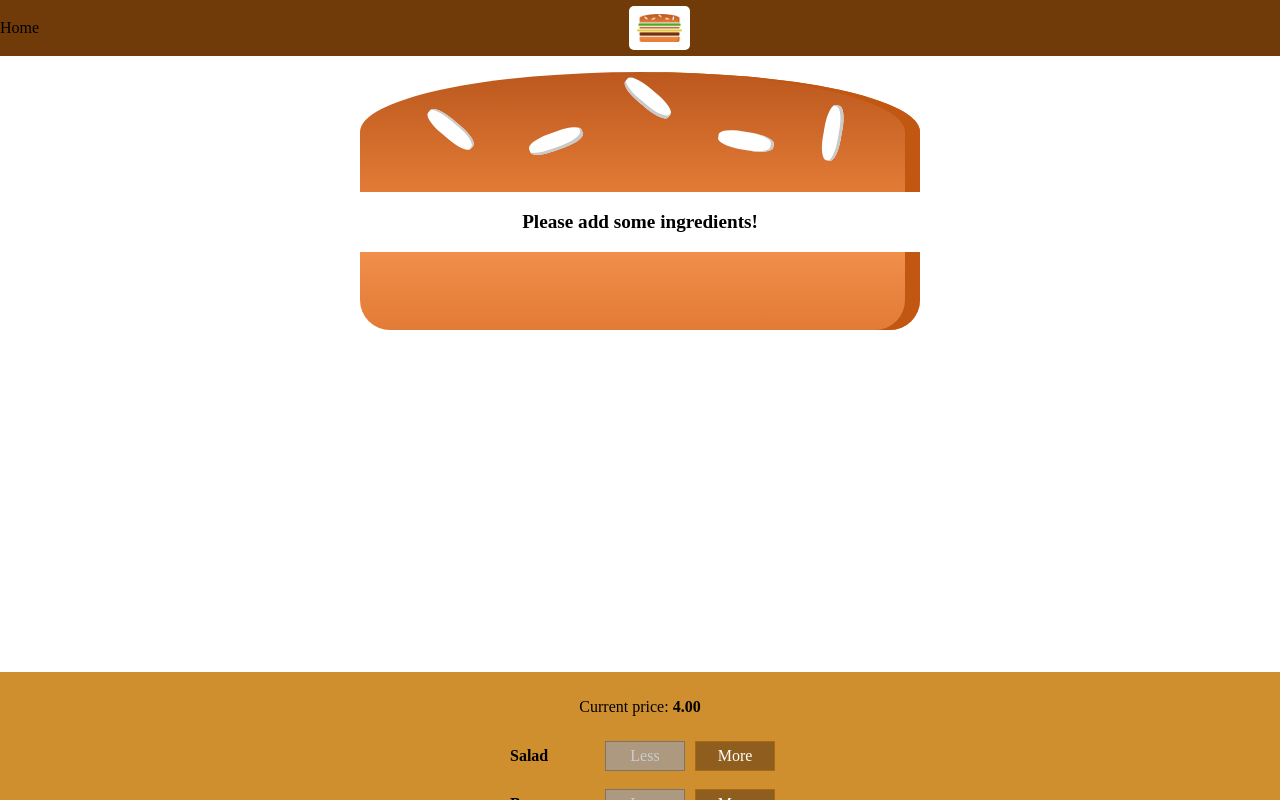
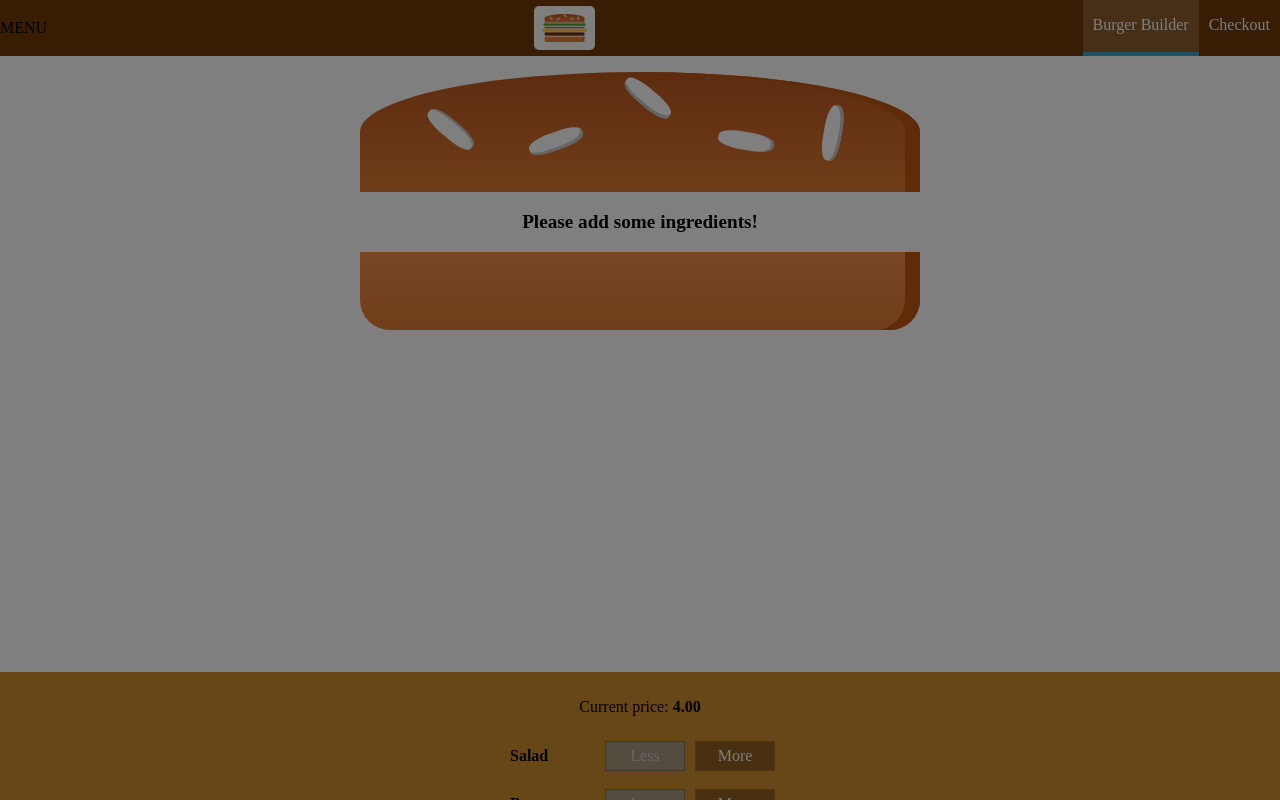
Before and after one commit to AbdelkhalekAmer/Burger-POC, a React (Create React App) app in the folder POC.WebApp/ClientApp/: page / in a window 1280 px wide. Shown: the top 800 px of the page. Built offline with nearby package versions, Linux system fonts and the light colour scheme.

Commit message:
SideDrawer

```diff
--- a/POC.WebApp/ClientApp/src/Components/Layout/Layout.js
+++ b/POC.WebApp/ClientApp/src/Components/Layout/Layout.js
@@ -1,14 +1,32 @@
-import React, { Fragment } from 'react';
+import React, { Fragment, useState } from 'react';
 import classes from './Layout.module.css';
 import Toolbar from '../Navigation/Toolbar/Toolbar';
+import SideDrawer from '../Navigation/SideDrawer/SideDrawer';
 
 const Layout = props => {
-    return (<Fragment>
-        <Toolbar />
-        <main className={ classes.Content }>
-            { props.children }
-        </main>
-    </Fragment>);
+    const [showSideDrawer, setShowSideDrawer] = useState(true);
+
+    const toggleShowSideDawer = () => {
+
+        if (showSideDrawer) {
+            setShowSideDrawer(false);
+        }
+        else {
+            setShowSideDrawer(true);
+        }
+
+    };
+
+    return (
+        <Fragment>
+            <Toolbar />
+            <SideDrawer
+                show={ showSideDrawer }
+                close={ toggleShowSideDawer } />
+            <main className={ classes.Content }>
+                { props.children }
+            </main>
+        </Fragment>);
 };
 
 export default Layout;
--- a/POC.WebApp/ClientApp/src/Components/Logo/Logo.module.css
+++ b/POC.WebApp/ClientApp/src/Components/Logo/Logo.module.css
@@ -1,7 +1,7 @@
 .Logo {
   background-color: white;
   padding: 8px;
-  height: 80%;
+  height: 100%;
   box-sizing: border-box;
   border-radius: 5px;
 }
--- a/POC.WebApp/ClientApp/src/Components/Navigation/NavigationItems/NavigationItem/NavigationItem.js
+++ b/POC.WebApp/ClientApp/src/Components/Navigation/NavigationItems/NavigationItem/NavigationItem.js
@@ -1,6 +1,14 @@
 import React, { Fragment } from 'react';
-import classes from './NavigationItems.module.css';
+import classes from './NavigationItem.module.css';
 
-const NavigationItem = props => ();
+const NavigationItem = props => (
+    <li className={ classes.NavigationItem }>
+        <a
+            href={ props.link }
+            className={ props.active ? classes.active : null }>
+            { props.children }
+        </a>
+    </li >
+);
 
 export default NavigationItem;
--- /dev/null
+++ b/POC.WebApp/ClientApp/src/Components/Navigation/NavigationItems/NavigationItem/NavigationItem.module.css
@@ -0,0 +1,45 @@
+.NavigationItem {
+  margin: 10px 0;
+  box-sizing: border-box;
+  display: block;
+  width: 100%;
+}
+
+.NavigationItem a {
+  color: #8f5c2c;
+  text-decoration: none;
+  width: 100%;
+  box-sizing: border-box;
+  display: block;
+}
+
+.NavigationItem a:hover,
+.NavigationItem a:active,
+.NavigationItem a.active {
+  color: #40a4c8;
+}
+
+@media (min-width: 500px) {
+  .NavigationItem {
+    margin: 0;
+    display: flex;
+    height: 100%;
+    width: auto;
+    align-items: center;
+  }
+
+  .NavigationItem a {
+    color: white;
+    height: 100%;
+    padding: 16px 10px;
+    border-bottom: 4px solid transparent;
+  }
+
+  .NavigationItem a:hover,
+  .NavigationItem a:active,
+  .NavigationItem a.active {
+    background-color: #8f5c2c;
+    border-bottom: 4px solid #40a4c8;
+    color: white;
+  }
+}
--- a/POC.WebApp/ClientApp/src/Components/Navigation/NavigationItems/NavigationItems.js
+++ b/POC.WebApp/ClientApp/src/Components/Navigation/NavigationItems/NavigationItems.js
@@ -1,6 +1,16 @@
-import React, { Fragment } from 'react';
+import React from 'react';
 import classes from './NavigationItems.module.css';
+import NavigationItem from './NavigationItem/NavigationItem';
 
-const NavigationItems = props => ();
+const NavigationItems = props => (
+    <ul className={ classes.NavigationItems }>
+        <NavigationItem link='/' active>
+            Burger Builder
+        </NavigationItem>
+        <NavigationItem link='/'>
+            Checkout
+        </NavigationItem>
+    </ul>
+);
 
 export default NavigationItems;
--- a/POC.WebApp/ClientApp/src/Components/Navigation/NavigationItems/NavigationItems.module.css
+++ b/POC.WebApp/ClientApp/src/Components/Navigation/NavigationItems/NavigationItems.module.css
@@ -3,6 +3,13 @@
   padding: 0;
   list-style: none;
   display: flex;
+  flex-flow: column;
   align-items: center;
   height: 100%;
 }
+
+@media (min-width: 500px) {
+  .NavigationItems {
+    flex-flow: row;
+  }
+}
--- /dev/null
+++ b/POC.WebApp/ClientApp/src/Components/Navigation/SideDrawer/SideDrawer.js
@@ -0,0 +1,31 @@
+import React, { Fragment } from 'react';
+import classes from './SideDrawer.module.css';
+import Logo from '../../Logo/Logo';
+import NavigationItems from "../NavigationItems/NavigationItems";
+import Backdrop from '../../UI/Backdrop/Backdrop';
+
+const SideDrawer = props => {
+    let attachedClasses = [classes.SideDrawer, classes.Close];
+
+    if (props.show) {
+        attachedClasses = [classes.SideDrawer, classes.Open];
+    }
+
+    return (
+        <Fragment>
+            <Backdrop
+                show={ props.show }
+                close={ props.close } />
+            <div className={ attachedClasses.join(' ') }>
+                <div className={ classes.Logo }>
+                    <Logo />
+                </div>
+                <nav>
+                    <NavigationItems />
+                </nav>
+            </div>
+        </Fragment>
+    );
+};
+
+export default SideDrawer;
--- /dev/null
+++ b/POC.WebApp/ClientApp/src/Components/Navigation/SideDrawer/SideDrawer.module.css
@@ -0,0 +1,32 @@
+.SideDrawer {
+  position: fixed;
+  width: 280px;
+  max-width: 70%;
+  height: 100%;
+  left: 0;
+  top: 0;
+  z-index: 200;
+  background-color: white;
+  padding: 32px 16px;
+  box-sizing: border-box;
+  transition: transform 0.3s ease-out;
+}
+
+@media (min-width: 500px) {
+  .SideDrawer {
+    display: none;
+  }
+}
+
+.Open {
+  transform: translateX(0);
+}
+
+.Close {
+  transform: translateX(-100%);
+}
+
+.Logo {
+  height: 11%;
+  margin-bottom: 32px;
+}
--- a/POC.WebApp/ClientApp/src/Components/Navigation/Toolbar/Toolbar.js
+++ b/POC.WebApp/ClientApp/src/Components/Navigation/Toolbar/Toolbar.js
@@ -1,13 +1,16 @@
 import React from 'react';
 import classes from './Toolbar.module.css';
 import Logo from '../../Logo/Logo';
+import NavigationItems from '../NavigationItems/NavigationItems';
 
 const Toolbar = props => (
     <header className={ classes.Toolbar }>
-        <div>Home</div>
-        <Logo />
-        <nav>
-
+        <div>MENU</div>
+        <div className={ classes.Logo }>
+            <Logo />
+        </div>
+        <nav className={ classes.DesktopOnly }>
+            <NavigationItems />
         </nav>
     </header>
 );
--- a/POC.WebApp/ClientApp/src/Components/Navigation/Toolbar/Toolbar.module.css
+++ b/POC.WebApp/ClientApp/src/Components/Navigation/Toolbar/Toolbar.module.css
@@ -14,3 +14,13 @@
 .Toolbar nav {
   height: 100%;
 }
+
+.Logo {
+  height: 80%;
+}
+
+@media (max-width: 499px) {
+  .DesktopOnly {
+    display: none;
+  }
+}
```
Also changed, not shown: POC.WebApp/ClientApp/src/Components/Navigation/NavigationItems/NavigationItem/NavigationItem.modue.css (deleted, +0 -23 lines).
